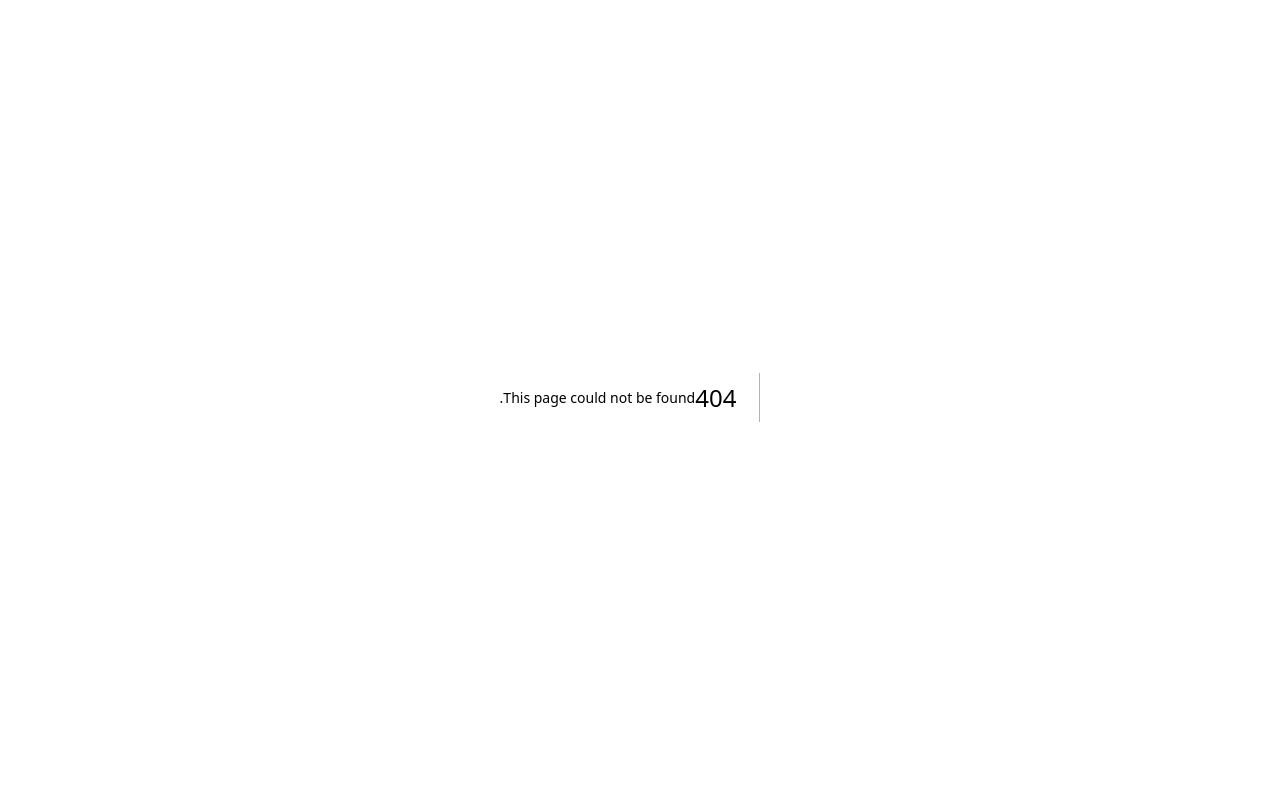
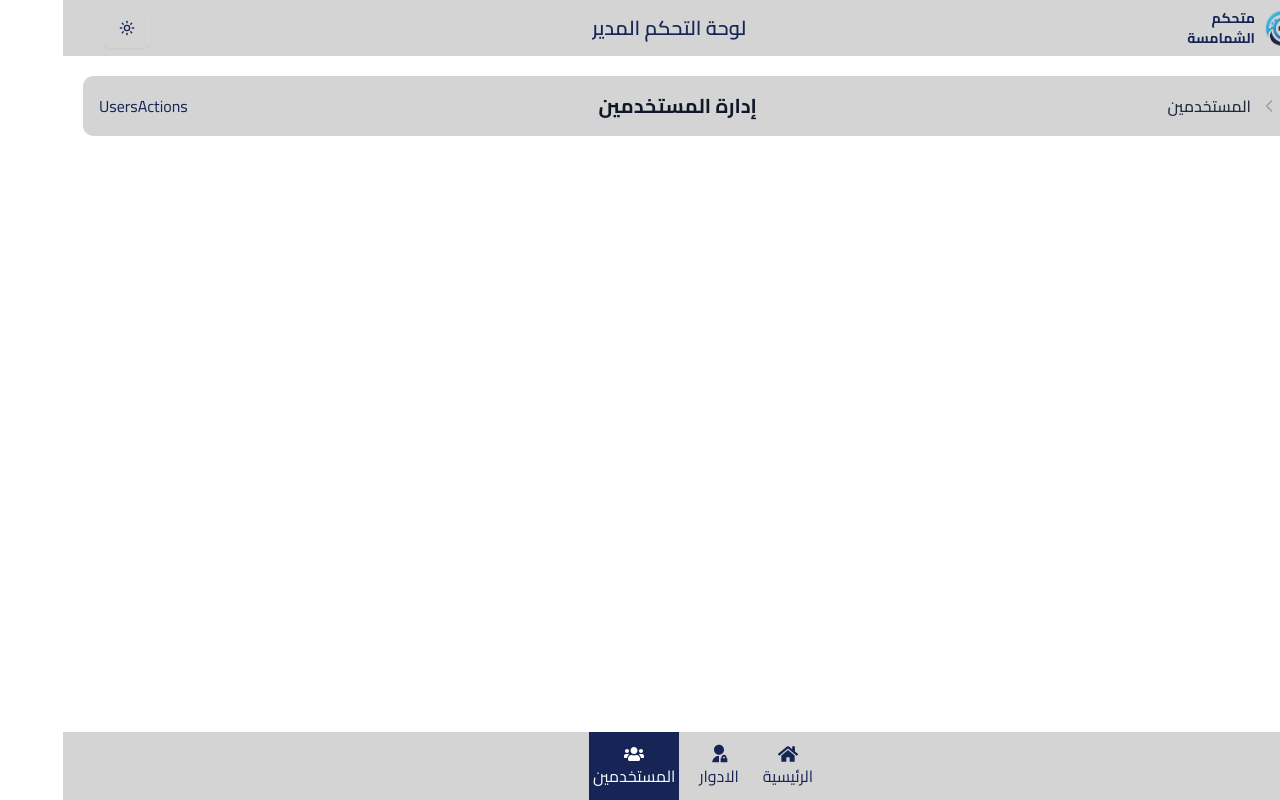
Before and after one commit to pepoo202020/deacons-control, a Next.js app: page /dashboard/users in a window 1280 px wide. Before the commit this address had no page. Built offline with nearby package versions, Linux system fonts and the light colour scheme.

Commit message:
Created: structure of users page and added users page and users menu

```diff
--- /dev/null
+++ b/app/(dashboard)/dashboard/users/page.tsx
@@ -0,0 +1,24 @@
+import Loader from "@/components/Loader";
+import UsersBreadcrumb from "@/ui/dashboard/users/breadcrumb-users";
+import { Suspense } from "react";
+
+export default async function UsersPage() {
+  return (
+    <div className="flex flex-col h-full relative">
+      {/* breadcrumb */}
+      <div className="flex-none">
+        <div className="w-full px-4 py-4">
+          <UsersBreadcrumb />
+        </div>
+      </div>
+      {/* Roles Cards */}
+      <div className="flex-1 min-w-0">
+        <Suspense fallback={<Loader />}>
+          <div>users</div>
+        </Suspense>
+      </div>
+      {/* Pagination */}
+      {/* new button action */}
+    </div>
+  );
+}
--- a/constants/dashboard.data.ts
+++ b/constants/dashboard.data.ts
@@ -1,30 +1,39 @@
-import { FaHome } from "react-icons/fa"
-import { RiAdminFill } from "react-icons/ri"
+import { FaHome, FaUsers } from "react-icons/fa";
+import { RiAdminFill } from "react-icons/ri";
 
 export const HEADER_DATA = {
   mainTitle: {
     EN: "Dashboard For",
-        AR: "لوحة التحكم ال"
+    AR: "لوحة التحكم ال",
   },
-}
+};
 
 export const MENU_NAV_DATA = [
   {
     title: {
       EN: "Home",
-            AR: "الرئيسية"
+      AR: "الرئيسية",
     },
     icon: FaHome,
-        link: '/dashboard',
-        roles: ['admin', 'controller', 'teacher']
+    link: "/dashboard",
+    roles: ["admin", "controller", "teacher"],
   },
   {
     title: {
       EN: "Roles",
-            AR: "الادوار"
+      AR: "الادوار",
     },
     icon: RiAdminFill,
-        link: '/dashboard/roles',
-        roles: ['admin', 'controller']
+    link: "/dashboard/roles",
+    roles: ["admin", "controller"],
   },
-]
+  {
+    title: {
+      EN: "Users",
+      AR: "المستخدمين",
+    },
+    icon: FaUsers,
+    link: "/dashboard/users",
+    roles: ["admin", "controller"],
+  },
+];
--- /dev/null
+++ b/constants/users.data.ts
@@ -0,0 +1,4 @@
+export const USERS_BREADCRUMB_HEADER = {
+  EN: "Users Management",
+  AR: "إدارة المستخدمين",
+};
--- /dev/null
+++ b/ui/dashboard/users/breadcrumb-users.tsx
@@ -0,0 +1,21 @@
+import Breadcrumbs from "@/components/breadcrumb";
+import { ROLES_BREADCRUMB_HEADER } from "@/constants/roles.data";
+import React from "react";
+import UsersActions from "./users-actions";
+import { USERS_BREADCRUMB_HEADER } from "@/constants/users.data";
+
+export default function UsersBreadcrumb({
+  lang = "AR",
+}: {
+  lang?: "AR" | "EN";
+}) {
+  return (
+    <div className="breadcrumbs">
+      <Breadcrumbs lang={lang} />
+      <h1 className="text-xl font-bold text-gray-900 dark:text-white hidden md:block">
+        {USERS_BREADCRUMB_HEADER[lang]}
+      </h1>
+      <UsersActions />
+    </div>
+  );
+}
--- /dev/null
+++ b/ui/dashboard/users/users-actions.tsx
@@ -0,0 +1,5 @@
+import React from "react";
+
+export default function UsersActions() {
+  return <div>UsersActions</div>;
+}
```
Lines whose indentation alone changed are shown as unchanged.
